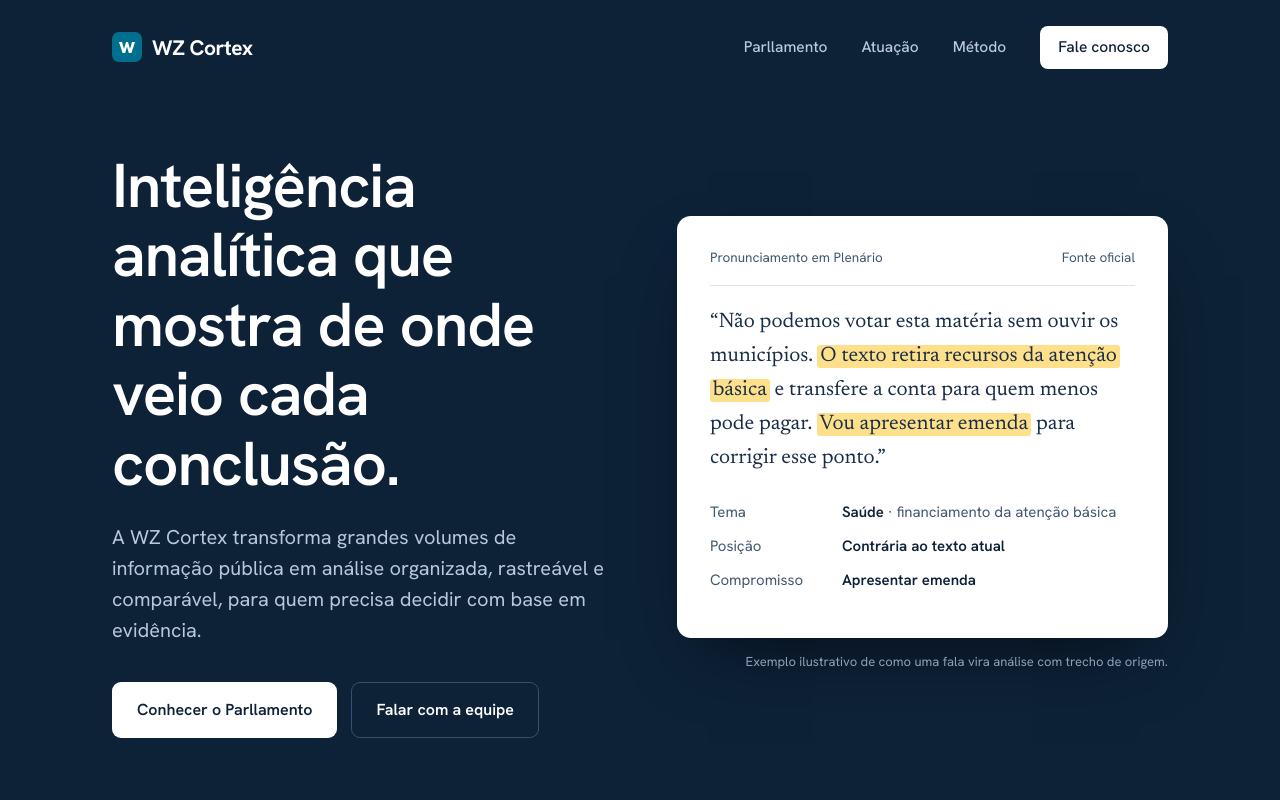
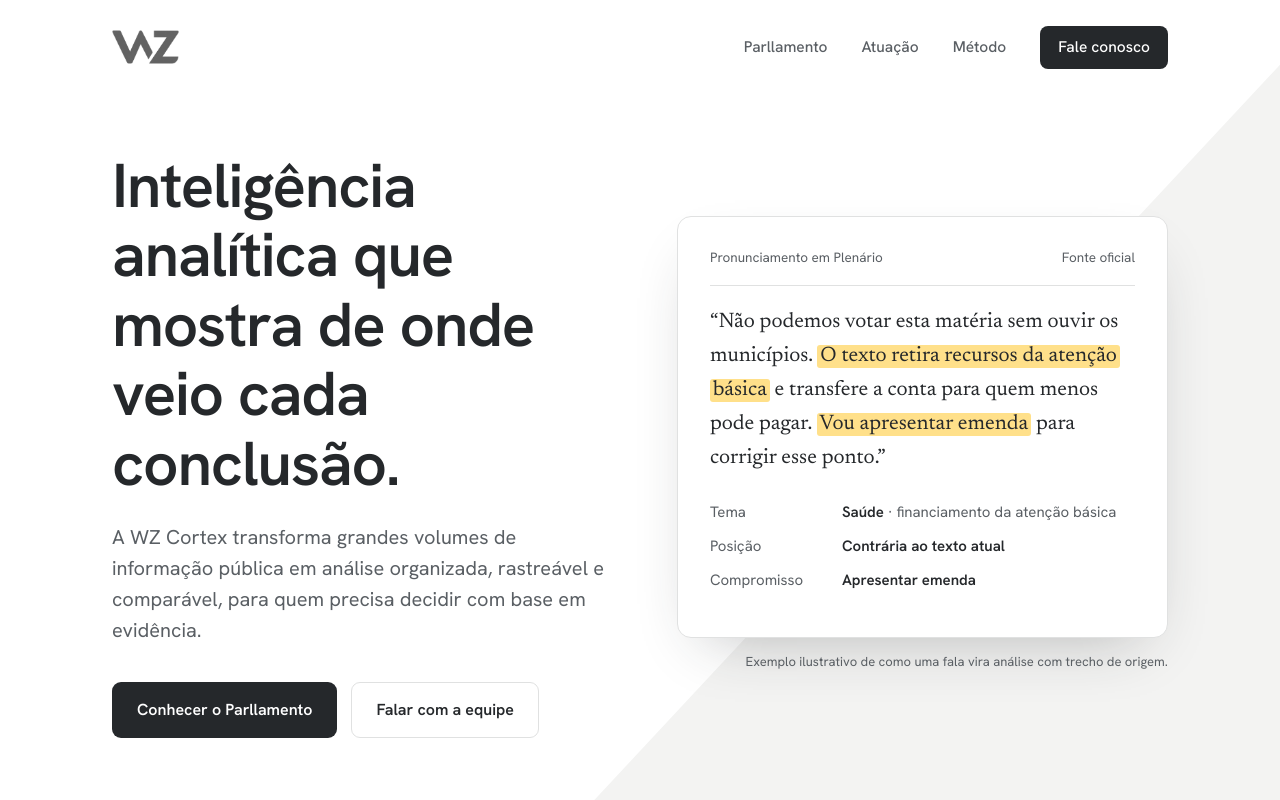
Before and after one commit to trendxpot/wzcortex_site, a plain HTML site: page index.html in a window 1280 px wide. Shown: the top 800 px of the page. Drawn offline with Linux system fonts and the light colour scheme.

Commit message:
Adapta o site à logo da WZ
Usa a logo original no topo e no rodapé, troca o azul-escuro por
grafite e deixa a cor petróleo só para o Parllamento. Os ícones e a
imagem de compartilhamento passam a usar a logo.

Co-Authored-By: Claude Fable 5.2 <noreply@anthropic.com>
Claude-Session: https://claude.ai/code/session_01LsmVQD4jFVjkeDNvtYoC3w

```diff
--- a/index.html
+++ b/index.html
@@ -11,9 +11,9 @@
 <meta property="og:url" content="https://wzcortex.com/">
 <meta property="og:title" content="WZ Cortex — Inteligência analítica">
 <meta property="og:description" content="Inteligência analítica que mostra de onde veio cada conclusão. Conheça o Parllamento.">
-<meta property="og:image" content="https://wzcortex.com/assets/img/android-chrome-512x512.png">
-<meta name="twitter:card" content="summary">
-<meta name="theme-color" content="#0d2137">
+<meta property="og:image" content="https://wzcortex.com/assets/img/compartilhar.png">
+<meta name="twitter:card" content="summary_large_image">
+<meta name="theme-color" content="#ffffff">
 <link rel="icon" href="assets/img/favicon.ico">
 <link rel="icon" type="image/png" sizes="32x32" href="assets/img/favicon-32x32.png">
 <link rel="apple-touch-icon" href="assets/img/apple-touch-icon.png">
@@ -22,12 +22,12 @@
 <link href="https://fonts.googleapis.com/css2?family=Hanken+Grotesk:wght@400;500;600;700&family=Newsreader:opsz,wght@6..72,400;6..72,500&display=swap" rel="stylesheet">
 <style>
 :root{
-  --tinta:#0d2137;        /* texto e fundos escuros */
-  --tinta-2:#42586f;      /* texto secundário */
+  --tinta:#25282b;        /* grafite: texto e bloco escuro, da família do cinza da logo */
+  --tinta-2:#5a5f64;      /* texto secundário */
   --papel:#ffffff;
-  --nevoa:#f1f5f8;        /* faixas alternadas */
-  --linha:#dbe4ec;
-  --petroleo:#006e8f;     /* cor de ação, a mesma família do Parllamento */
+  --nevoa:#f3f3f2;        /* faixas alternadas */
+  --linha:#e0e1e1;
+  --petroleo:#006e8f;     /* cor do Parllamento, usada só no que é do produto */
   --petroleo-esc:#00566f;
   --marca-texto:#ffe08a;  /* o grifo sobre o trecho literal */
   --sans:"Hanken Grotesk",system-ui,-apple-system,"Segoe UI",sans-serif;
@@ -45,30 +45,35 @@ p{margin:0}
 /* topo */
 .topo{display:flex;align-items:center;justify-content:space-between;padding:26px 0}
 .marca{font-weight:700;font-size:21px;letter-spacing:-0.02em;text-decoration:none;display:flex;align-items:center;gap:10px}
-.marca svg{display:block}
+.marca img{display:block;height:34px;width:auto}
 .menu{display:flex;gap:34px;align-items:center;font-size:15.5px;font-weight:500}
 .menu a{text-decoration:none;color:var(--tinta-2)}
 .menu a:hover{color:var(--tinta)}
 .menu .contato{color:var(--papel);background:var(--tinta);padding:9px 18px;border-radius:8px}
-.menu .contato:hover{background:#16314f;color:#fff}
+.menu .contato:hover{background:#3a3e42;color:#fff}
 
-/* abertura */
+/* abertura: o plano cinza ao fundo repete a diagonal do Z da logo */
+.cabecalho-abertura{position:relative;overflow:hidden}
+.cabecalho-abertura::before{content:"";position:absolute;inset:0 -100% 0 44%;background:var(--nevoa);transform:skewX(-43deg);transform-origin:bottom left}
+.cabecalho-abertura > .caixa{position:relative}
 .abertura{padding:56px 0 96px}
 .abertura .grade{display:grid;grid-template-columns:1.02fr 1fr;gap:64px;align-items:center}
 .abertura h1{font-size:clamp(40px,5vw,62px)}
 .abertura .apoio{margin-top:24px;font-size:20px;color:var(--tinta-2);max-width:30em;line-height:1.55}
 .acoes{margin-top:36px;display:flex;gap:14px;flex-wrap:wrap}
 .botao{display:inline-block;padding:14px 24px;border-radius:9px;font-weight:600;font-size:16px;text-decoration:none;border:1.5px solid transparent}
-.botao.principal{background:var(--petroleo);color:#fff}
-.botao.principal:hover{background:var(--petroleo-esc)}
+.botao.principal{background:var(--tinta);color:#fff}
+.botao.principal:hover{background:#3a3e42}
+.botao.acesso{background:var(--petroleo);color:#fff}
+.botao.acesso:hover{background:var(--petroleo-esc)}
 .botao.contorno{border-color:var(--linha);color:var(--tinta)}
 .botao.contorno:hover{border-color:var(--tinta-2)}
 
 /* a peça central: do trecho à conclusão */
 .prova{position:relative}
-.folha{color:var(--tinta);background:#fff;border:1px solid var(--linha);border-radius:14px;padding:30px 32px 28px;box-shadow:0 24px 60px -28px rgba(13,33,55,.35)}
+.folha{color:var(--tinta);background:#fff;border:1px solid var(--linha);border-radius:14px;padding:30px 32px 28px;box-shadow:0 24px 60px -28px rgba(37,40,43,.32)}
 .folha .origem{font-size:13.5px;color:var(--tinta-2);display:flex;justify-content:space-between;gap:12px;padding-bottom:16px;border-bottom:1px solid var(--linha)}
-.folha .fala{font-family:var(--serif);font-size:21px;line-height:1.62;margin-top:20px;color:#1a2f47}
+.folha .fala{font-family:var(--serif);font-size:21px;line-height:1.62;margin-top:20px;color:var(--tinta)}
 .folha mark{background:var(--marca-texto);color:inherit;padding:1px 3px;border-radius:3px;box-decoration-break:clone;-webkit-box-decoration-break:clone}
 .leitura{margin-top:24px;display:grid;gap:10px}
 .leitura div{display:grid;grid-template-columns:118px 1fr;gap:14px;font-size:15px;align-items:baseline}
@@ -113,25 +118,14 @@ section{padding:92px 0}
 .contato-bloco{background:var(--tinta);color:#fff}
 .contato-bloco .grade{display:grid;grid-template-columns:1.2fr .8fr;gap:64px;align-items:end}
 .contato-bloco h2{font-size:clamp(32px,3.8vw,48px)}
-.contato-bloco p{margin-top:18px;color:#b9c8d8;font-size:19px;max-width:28em}
+.contato-bloco p{margin-top:18px;color:#c6c9cc;font-size:19px;max-width:28em}
 .contato-bloco .email{font-size:clamp(22px,2.4vw,30px);font-weight:600;text-decoration:none;border-bottom:2px solid var(--marca-texto);padding-bottom:4px;justify-self:end}
-.rodape{background:var(--tinta);color:#8da1b6;font-size:14.5px;border-top:1px solid #213a56}
-.rodape .caixa{display:flex;justify-content:space-between;gap:24px;padding-top:26px;padding-bottom:30px;flex-wrap:wrap}
+.rodape{background:var(--papel);color:var(--tinta-2);font-size:14.5px}
+.rodape .caixa{display:flex;justify-content:space-between;align-items:center;gap:24px;padding-top:30px;padding-bottom:34px;flex-wrap:wrap}
+.rodape .assinatura{display:flex;align-items:center;gap:16px}
+.rodape img{display:block;height:20px;width:auto}
 .rodape a{text-decoration:none;margin-left:24px}
-.rodape a:hover{color:#fff}
-
-/* proposta B: abertura escura */
-body.b .cabecalho-abertura{background:var(--tinta);color:#fff}
-body.b .menu a{color:#b9c8d8}
-body.b .menu a:hover{color:#fff}
-body.b .menu .contato{background:#fff;color:var(--tinta)}
-body.b .abertura .apoio{color:#b9c8d8}
-body.b .cabecalho-abertura .botao.principal{background:#fff;color:var(--tinta)}
-body.b .cabecalho-abertura .botao.contorno{border-color:#34506f;color:#fff}
-body.b .folha{border-color:transparent;box-shadow:0 30px 70px -30px rgba(0,0,0,.7)}
-body.b .nota-exemplo{color:#8da1b6}
-body.b .marca .sinal{fill:#fff}
-body.b .marca .sinal-fundo{fill:var(--petroleo)}
+.rodape a:hover{color:var(--tinta)}
 
 @media (max-width:900px){
   .abertura .grade,.produto,.metodo,.contato-bloco .grade,.frentes{grid-template-columns:1fr;gap:40px}
@@ -139,6 +133,7 @@ body.b .marca .sinal-fundo{fill:var(--petroleo)}
   .menu a:not(.contato){display:none}
   section{padding:64px 0}
   .abertura{padding:24px 0 64px}
+  .cabecalho-abertura::before{display:none}
   .contato-bloco .email{justify-self:start}
   .caixa{padding:0 20px}
   .leitura div,.cobertura div{grid-template-columns:1fr;gap:2px}
@@ -146,15 +141,12 @@ body.b .marca .sinal-fundo{fill:var(--petroleo)}
 @media (prefers-reduced-motion:reduce){html{scroll-behavior:auto}}
 </style>
 </head>
-<body class="b">
+<body>
 
 <div class="cabecalho-abertura">
   <div class="caixa">
     <header class="topo">
-      <a class="marca" href="#" aria-label="WZ Cortex, início">
-        <svg width="30" height="30" viewBox="0 0 30 30" aria-hidden="true"><rect class="sinal-fundo" width="30" height="30" rx="7" fill="#0d2137"/><path class="sinal" d="M7 10h3l2 7 2-7h2l2 7 2-7h3l-3.6 11h-2.6L15 14.6 13.2 21h-2.6z" fill="#fff"/></svg>
-        WZ Cortex
-      </a>
+      <a class="marca" href="#"><img src="assets/img/logo-wz.png" width="778" height="393" alt="WZ Cortex"></a>
       <nav class="menu" aria-label="Principal">
         <a href="#parllamento">Parllamento</a>
         <a href="#atuacao">Atuação</a>
@@ -206,7 +198,7 @@ body.b .marca .sinal-fundo{fill:var(--petroleo)}
       <p><strong>Nosso principal produto.</strong> O Parllamento transforma a atividade parlamentar publicada em fontes oficiais em informação organizada, rastreável e comparável.</p>
       <p>Ler discurso parlamentar em volume é lento, e o essencial fica disperso no texto: posições, compromissos, entidades citadas, temas. O Parllamento organiza cada pronunciamento em blocos de análise e liga cada conclusão ao trecho que a sustenta.</p>
       <p>Assim dá para acompanhar a atuação por parlamentar, tema e entidade sem perder de vista de onde veio cada informação.</p>
-      <div class="acoes"><a class="botao principal" href="https://parllamento.com" target="_blank" rel="noopener">Acessar o Parllamento</a></div>
+      <div class="acoes"><a class="botao acesso" href="https://parllamento.com" target="_blank" rel="noopener">Acessar o Parllamento</a></div>
       <p class="fase">Versão em validação, aberta para consulta.</p>
     </div>
   </div>
@@ -252,7 +244,7 @@ body.b .marca .sinal-fundo{fill:var(--petroleo)}
 </section>
 <footer class="rodape">
   <div class="caixa">
-    <span>© 2026 WZ Cortex. Brasília, Brasil.</span>
+    <span class="assinatura"><img src="assets/img/logo-wz.png" width="778" height="393" alt=""><span>© 2026 WZ Cortex. Brasília, Brasil.</span></span>
     <span><a href="https://parllamento.com" target="_blank" rel="noopener">Parllamento</a><a href="revisou/sobre.html">Revisou App</a></span>
   </div>
 </footer>
```
Also changed, not shown: assets/img/android-chrome-192x192.png, assets/img/android-chrome-512x512.png, assets/img/apple-touch-icon.png, assets/img/compartilhar.png (added), assets/img/favicon-16x16.png, assets/img/favicon-32x32.png, assets/img/favicon.ico, assets/img/logo-wz.png (added), assets/img/site.webmanifest.
